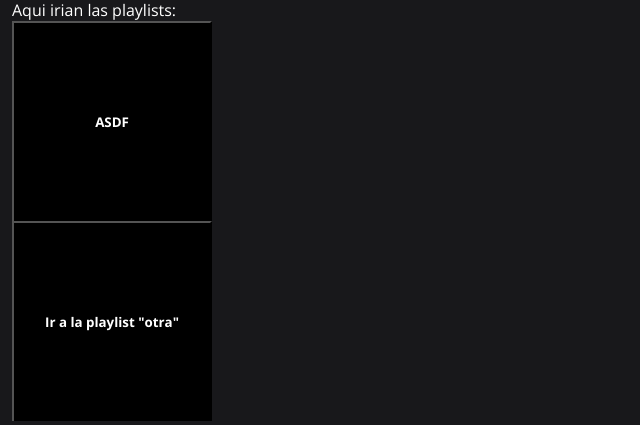
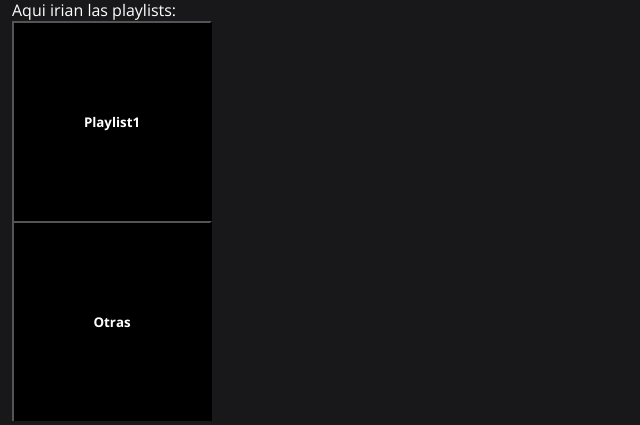
Before and after one commit to keelus/musify, a Django app: page /playlists in a window 1280 px wide. Shown: the part 146-571 px from the top of the page, without its empty margins (0-640 px from the left). Run offline with Django 5.2, Linux system fonts and the light colour scheme.

Commit message:
Ultimos cambios antes de la entrega.

```diff
--- a/templates/playlists.html
+++ b/templates/playlists.html
@@ -1,11 +1,6 @@
 <section id="contenido">
 	<h1>Tus playlists</h1>
 	Aqui irian las playlists: <br />
-	<button class="boton-playlist" data-playlist-id="asdf">
-        ASDF
-
-    </button><br />
-	<button class="boton-playlist" data-playlist-id="otra">Ir a la playlist "otra"</button>
-
-
+	<button class="boton-playlist" data-playlist-id="playlist1">Playlist1</button><br />
+	<button class="boton-playlist" data-playlist-id="Otras">Otras</button>
 </section>
```
Also changed, not shown: templates/registro.html (+7 -5 lines), README.md, db.sqlite3.
